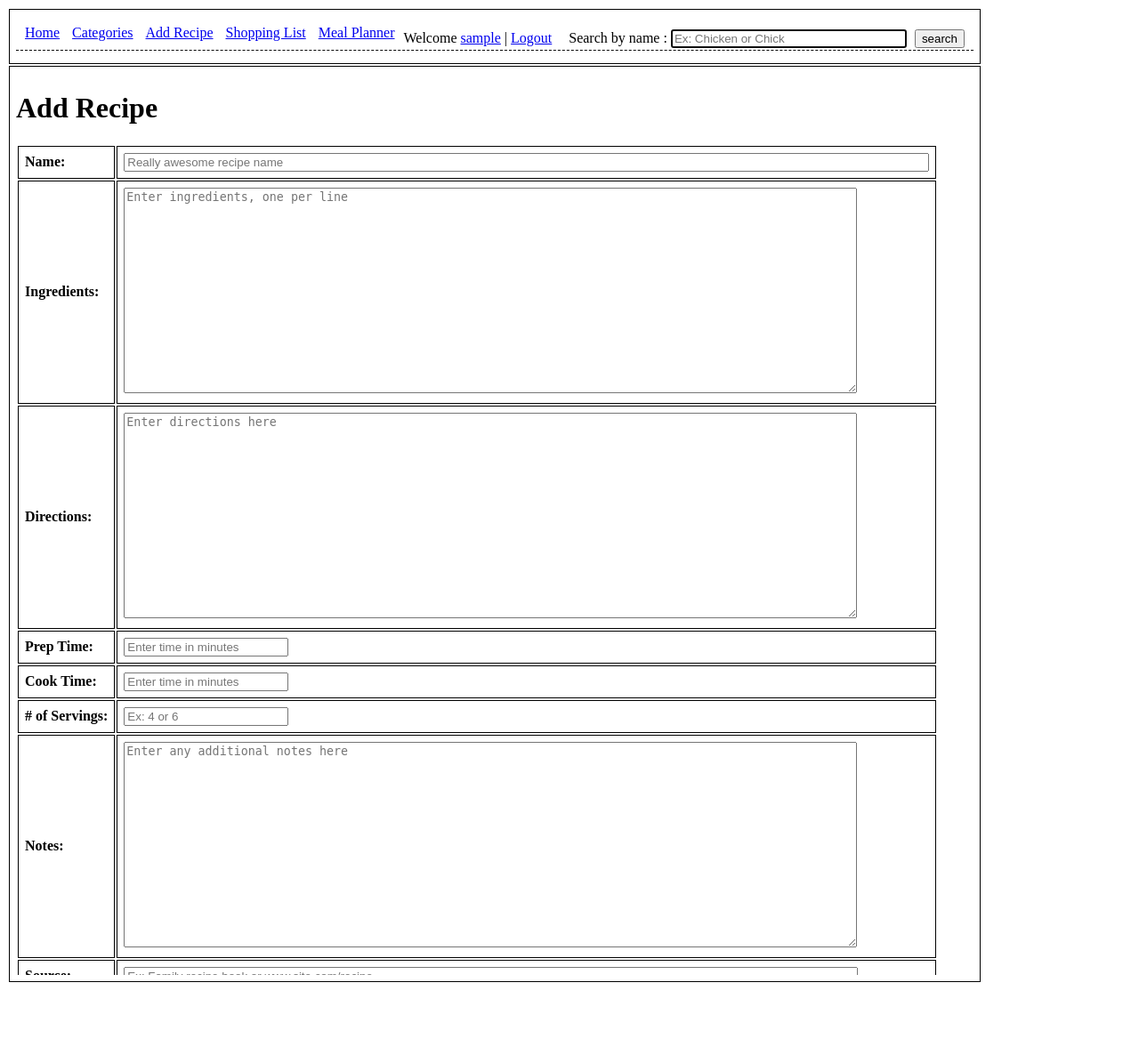
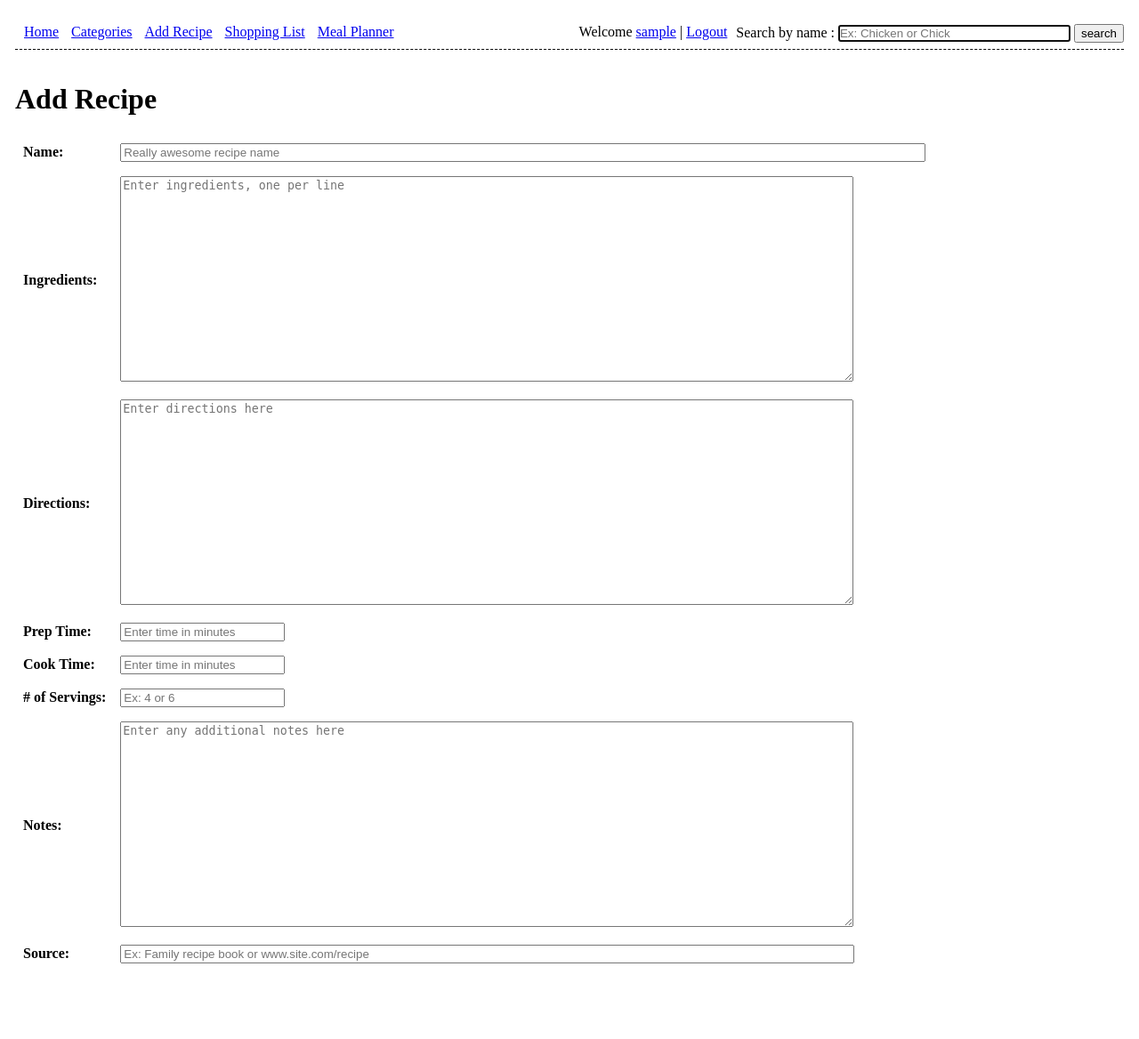
Before and after one commit to castertr0y357/RecipeBook, a Django app: page /add_recipe/ in a window 1280 px wide. Shown: the whole page at 89% size. Run offline with Django 3.2, Linux system fonts and the light colour scheme; the visitor is signed in with stand-in values (Sample User, id 1); some libraries are stand-ins or nearby versions.

Commit message:
Improvement: - page formatting

```diff
--- a/RecipeBook/forms.py
+++ b/RecipeBook/forms.py
@@ -7,7 +7,8 @@ from django.contrib.auth.models import User
 class SearchForm(forms.Form):
     autofocus = True
     search_name = forms.CharField(widget=forms.TextInput(attrs={'size': 30, 'autofocus': autofocus,
-                                                                'placeholder': 'Ex: Chicken or Chick'}),
+                                                                'placeholder': 'Ex: Chicken or Chick',
+                                                                'class': 'nav'}),
                                   label='Search by name ',
                                   required=True,
                                   initial='',
--- a/RecipeBook/static/RecipeBook/css/nav_ul.css
+++ b/RecipeBook/static/RecipeBook/css/nav_ul_0.10.css
@@ -1,6 +1,10 @@
 .nav, .drop {
     margin: 0;
     padding: 0;
+}
+
+.nav ul {
+    display: inline-block;
 }
 
 .nav li, .drop li {
--- a/RecipeBook/static/RecipeBook/css/scrolling_1.2.css
+++ b/RecipeBook/static/RecipeBook/css/scrolling_1.5.css
@@ -3,11 +3,11 @@
     overflow-x: auto;
     scroll-margin: 0;
     max-height: 300px;
-    max-width: max-content;
+    max-width: 100%;
 }
 
 .scrolling div {
-    width: auto;
+    width: 100%;
 }
 
 .scrolling thead, th {
@@ -19,11 +19,11 @@
     overflow-y: auto;
     scroll-margin: 0;
     max-height: 80vh;
-    max-width: max-content;
+    max-width: 100%;
 }
 
 .long_scrolling div {
-    width: auto;
+    width: 100%;
 }
 
 .long_scrolling thead, th {
--- a/RecipeBook/static/RecipeBook/css/table_1.4.css
+++ b/RecipeBook/static/RecipeBook/css/table_1.5.css
@@ -14,3 +14,13 @@
 .data tr:nth-child(even) {
     background-color: #f6f6f6;
 }
+
+.recipe {}
+
+.recipe tr {
+    border: solid;
+}
+
+.recipe td {
+    border: none;
+}
--- a/RecipeBook/views.py
+++ b/RecipeBook/views.py
@@ -71,45 +71,46 @@ class SearchView(SearchMixin, ListView):
         return context
 
     def get(self, request, *args, **kwargs):
-        if self.request.is_ajax():
-            name = self.request.GET.get('name')
-            sorting_method = self.request.GET.get('sorting_method')
-            ascending = self.request.GET.get('ascending')
-            data = []
-            if ascending == "true":
-                if sorting_method == "source":
+        if hasattr(self.request, "is_ajax"):
+            if self.request.is_ajax():
+                name = self.request.GET.get('name')
+                sorting_method = self.request.GET.get('sorting_method')
+                ascending = self.request.GET.get('ascending')
+                data = []
+                if ascending == "true":
+                    if sorting_method == "source":
+                        query = None
+                    elif sorting_method == "total_time":
+                        query = Recipe.objects.filter(name__icontains=name)\
+                            .annotate(total_time=F('prep_time') + F('cook_time')).order_by('total_time')
+                    else:
+                        query = Recipe.objects.filter(name__icontains=name)\
+                            .annotate(total_time=F('prep_time') + F('cook_time')).order_by(sorting_method)
+                elif ascending != "true":
+                    if sorting_method == "source":
+                        query = None
+                    elif sorting_method == "total_time":
+                        query = Recipe.objects.filter(name__icontains=name)\
+                            .annotate(total_time=F('prep_time') + F('cook_time')).order_by('total_time').reverse()
+                    else:
+                        query = Recipe.objects.filter(name__icontains=name)\
+                            .annotate(total_time=F('prep_time') + F('cook_time')).order_by(sorting_method).reverse()
+                else:
                     query = None
-                elif sorting_method == "total_time":
-                    query = Recipe.objects.filter(name__icontains=name)\
-                        .annotate(total_time=F('prep_time') + F('cook_time')).order_by('total_time')
-                else:
-                    query = Recipe.objects.filter(name__icontains=name)\
-                        .annotate(total_time=F('prep_time') + F('cook_time')).order_by(sorting_method)
-            elif ascending != "true":
-                if sorting_method == "source":
-                    query = None
-                elif sorting_method == "total_time":
-                    query = Recipe.objects.filter(name__icontains=name)\
-                        .annotate(total_time=F('prep_time') + F('cook_time')).order_by('total_time').reverse()
-                else:
-                    query = Recipe.objects.filter(name__icontains=name)\
-                        .annotate(total_time=F('prep_time') + F('cook_time')).order_by(sorting_method).reverse()
-            else:
-                query = None
-                data = serialize('json', None)
+                    data = serialize('json', None)
 
-            if query is not None:
-                for obj in query:
-                    url_link = '<a href="' + obj.get_absolute_url() + '">' + obj.name + '</a>'
-                    if "http" in obj.source:
-                        source = '<a href="' + obj.source + '">' + obj.source + '</a>'
-                    else:
-                        source = obj.source
-                    json_data = {"name": url_link, "servings": obj.servings, "time": format_time(obj.total_time),
-                                 "source": source}
-                    data.append(json_data)
+                if query is not None:
+                    for obj in query:
+                        url_link = '<a href="' + obj.get_absolute_url() + '">' + obj.name + '</a>'
+                        if "http" in obj.source:
+                            source = '<a href="' + obj.source + '">' + obj.source + '</a>'
+                        else:
+                            source = obj.source
+                        json_data = {"name": url_link, "servings": obj.servings, "time": format_time(obj.total_time),
+                                     "source": source}
+                        data.append(json_data)
 
-            return JsonResponse(data=data, safe=False)
+                return JsonResponse(data=data, safe=False)
         else:
             return render(self.request, self.template_name, context=self.get_context_data())
 
--- a/templates/RecipeBook/add_recipe.html
+++ b/templates/RecipeBook/add_recipe.html
@@ -9,8 +9,43 @@
         <div class="long_scrolling">
             <form method="post">
                 {% csrf_token %}
-                <table style="text-align: left; padding-bottom: 10px">
-                    {{ recipe_add_form.as_table }}
+                <table class="recipe" style="text-align: left; padding-bottom: 10px; border: none">
+                    <tr>
+                        <td><b>{{ recipe_add_form.recipe_name.label_tag }}</b></td>
+                        <td>{{ recipe_add_form.recipe_name }}</td>
+                    </tr>
+                    <tr>
+                        <td><b>{{ recipe_add_form.ingredients_list.label_tag }}</b></td>
+                        <td>{{ recipe_add_form.ingredients_list }}</td>
+                    </tr>
+                    <tr>
+                        <td><b>{{ recipe_add_form.directions.label_tag }}</b></td>
+                        <td>{{ recipe_add_form.directions }}</td>
+                    </tr>
+                    <tr>
+                        <td><b>{{ recipe_add_form.prep_time.label_tag }}</b></td>
+                        <td>{{ recipe_add_form.prep_time }}</td>
+                    </tr>
+                    <tr>
+                        <td><b>{{ recipe_add_form.cook_time.label_tag }}</b></td>
+                        <td>{{ recipe_add_form.cook_time }}</td>
+                    </tr>
+                    <tr>
+                        <td><b>{{ recipe_add_form.servings.label_tag }}</b></td>
+                        <td>{{ recipe_add_form.servings }}</td>
+                    </tr>
+                    <tr>
+                        <td><b>{{ recipe_add_form.notes.label_tag }}</b></td>
+                        <td>{{ recipe_add_form.notes }}</td>
+                    </tr>
+                    <tr>
+                        <td><b>{{ recipe_add_form.source.label_tag }}</b></td>
+                        <td>{{ recipe_add_form.source }}</td>
+                    </tr>
+                    <tr>
+                        <td><b>{{ recipe_add_form.category_input.label_tag }}</b></td>
+                        <td>{{ recipe_add_form.category_input }}</td>
+                    </tr>
                 </table>
                 <input type="submit" value="Save">
             </form>
--- a/templates/RecipeBook/base_page.html
+++ b/templates/RecipeBook/base_page.html
@@ -9,9 +9,9 @@
     <script src="{% static "RecipeBook/js/menu_1.4.js" %}"></script>
 
     <!--CSS files-->
-    <link rel="stylesheet" href="{% static "RecipeBook/css/nav_ul.css" %}"/>
-    <link rel="stylesheet" href="{% static "RecipeBook/css/table_1.4.css" %}"/>
-    <link rel="stylesheet" href="{% static "RecipeBook/css/scrolling_1.2.css" %}"/>
+    <link rel="stylesheet" href="{% static "RecipeBook/css/nav_ul_0.10.css" %}"/>
+    <link rel="stylesheet" href="{% static "RecipeBook/css/table_1.5.css" %}"/>
+    <link rel="stylesheet" href="{% static "RecipeBook/css/scrolling_1.5.css" %}"/>
 
     {% block title %}
         <title>Recipe Book</title>
@@ -26,33 +26,31 @@
     {% endblock head %}
 </head>
 <body>
-    <table>
+    <table style="width: 100%">
         <tr style="width: 100%">
-            <td style="width: 100%">
+            <td style="width: 100%; border: none">
                 <header id="nav_header" style="background: white; border-bottom: dashed 1px #000000">
-                    <div class="menu" id="site_nav">
-                        <ul class="nav" id="menu" style="display: inline">
+                    <div class="menu" id="site_nav" style="width: 100%">
+                        <ul class="nav" id="menu">
                             <li><a href="{% url 'RecipeBook:main' %}">Home</a></li>
                             {# <li><a href="{% url 'RecipeBook:aboutPage' %}">About</a></li> #}
                             <li><a href="{% url 'RecipeBook:category_list' %}">Categories</a></li>
                             <li><a href="{% url 'RecipeBook:add_recipe' %}">Add Recipe</a></li>
                             <li><a href="{% url 'RecipeBook:shopping_list' %}">Shopping List</a></li>
                             <li><a href="{% url 'RecipeBook:meal_planner' %}">Meal Planner</a></li>
-                        </ul>
-                        <ul class="nav" id="menu_2" style="display: inline; float: right">
-                            <li>
+                            <li style="float: right">
+                                <form action="{% url 'RecipeBook:search_results' %}" method="post" name="search" title="Search">
+                                    {% csrf_token %}
+                                    {{ search_form.search_name.label_tag }} {{ search_form.search_name }}
+                                    <input type="submit" value="search">
+                                </form>
+                            </li>
+                            <li style="float: right">
                                 {% if user.is_authenticated %}
-                                    Welcome <a href="{% url 'RecipeBook:profile_detail' user.username %}">{{ user }}</a> | <a href="{% url 'RecipeBook:logout' %}">Logout</a>
+                                    Welcome <a href="{% url 'RecipeBook:profile_detail' user.username %}"> {{ user }}</a> | <a href="{% url 'RecipeBook:logout' %}">Logout</a>
                                 {% else %}
                                     <a href="{% url 'RecipeBook:login' %}">Login</a> | <a href="{% url 'RecipeBook:create_user' %}">Create Account</a>
                                 {% endif %}
-                            </li>
-                            <li>
-                                <form action="{% url 'RecipeBook:search_results' %}" method="post" name="search" title="Search">
-                                    {% csrf_token %}
-                                    {{ search_form.as_ul }}
-                                    <input type="submit" value="search">
-                                </form>
                             </li>
                         </ul>
                     </div>
@@ -60,7 +58,7 @@
             </td>
         </tr>
         <tr>
-            <td style="overflow: scroll; width: 100%">
+            <td style="overflow: auto; width: 100%; border: none">
                 {% block body %}
 
                 {% endblock body %}
```
